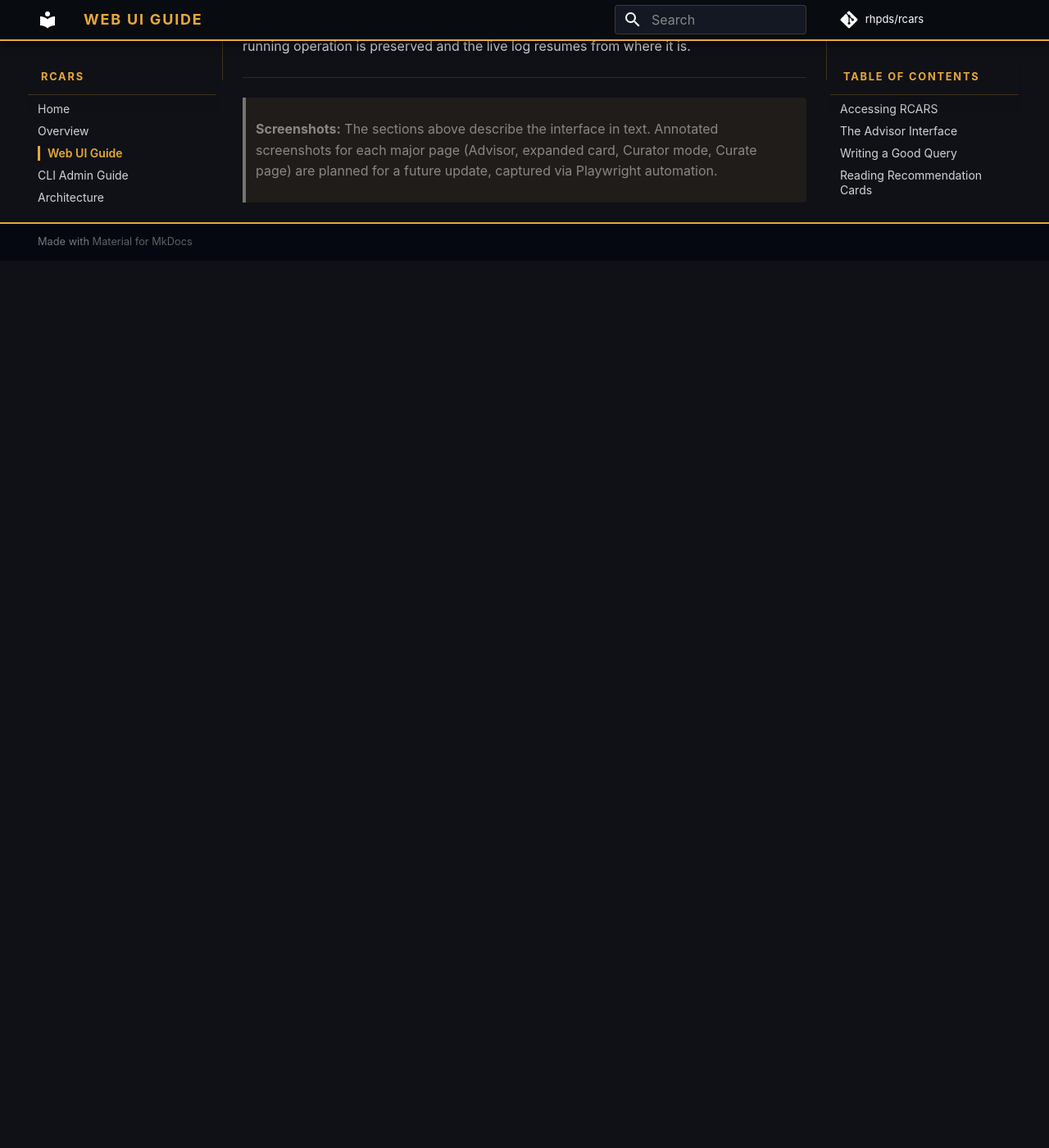
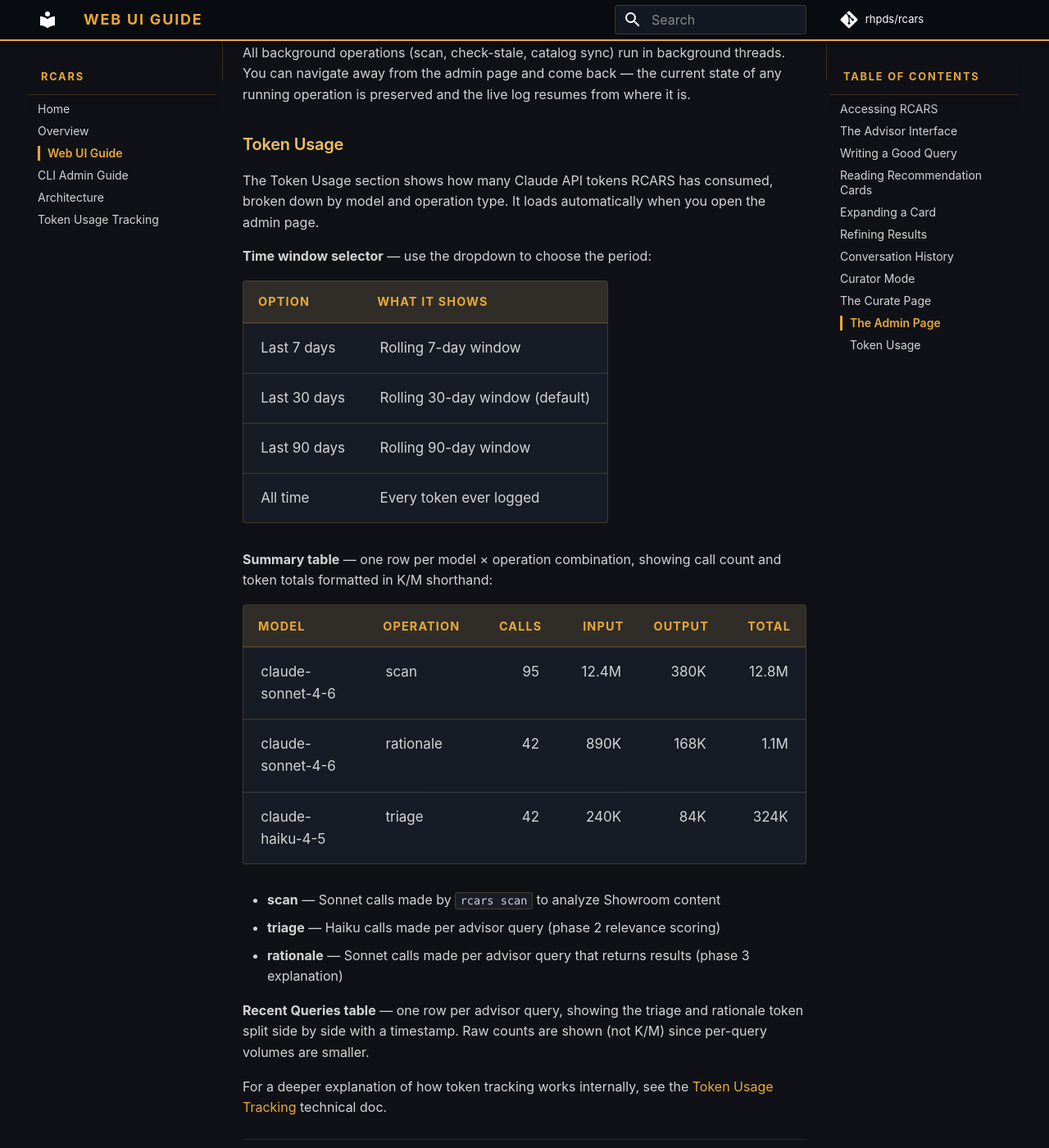
Before and after one commit to rhpds/rcars, an MkDocs documentation site: the page built from docs/guide-web.md, in a window 1280 px wide and 1400 px high, scrolled down 4755 px. Shown: the whole window at 82% size. Built offline with MkDocs 1.6.1 and Material for MkDocs 9.7.7, drawn with Linux system fonts in a browser that asks for light colours; comment, search, counter and statistics services are not loaded; before the commit the page ends 5073 px from its top, so only the background shows below that; some of the changed text lies outside the part shown.

Commit message:
docs: Add token usage tracking doc and update admin UI guide
Co-Authored-By: Claude Sonnet 4.6 (1M context) <noreply@anthropic.com>

```diff
--- a/docs/guide-web.md
+++ b/docs/guide-web.md
@@ -133,10 +133,40 @@ The Admin page (`/admin`) is visible to curators and admins. It shows:
 - **Catalog Sync** — triggers `rcars refresh` to pull the latest catalog metadata from Babylon
 - **Showroom Analysis** — triggers `rcars scan` to analyze unscanned and stale items. Shows a live scrolling log of the scan progress.
 - **Content Updates** — triggers `rcars check-stale` to detect which analyzed Showrooms have changed since the last scan. Items with content changes are marked stale and picked up by the next scan.
+- **Token Usage** — shows Anthropic API token consumption for the selected time window (see below)
 - **Curator Access** — lists configured curator email addresses
 
 All background operations (scan, check-stale, catalog sync) run in background threads. You can navigate away from the admin page and come back — the current state of any running operation is preserved and the live log resumes from where it is.
 
+### Token Usage
+
+The Token Usage section shows how many Claude API tokens RCARS has consumed, broken down by model and operation type. It loads automatically when you open the admin page.
+
+**Time window selector** — use the dropdown to choose the period:
+
+| Option | What it shows |
+|--------|--------------|
+| Last 7 days | Rolling 7-day window |
+| Last 30 days | Rolling 30-day window (default) |
+| Last 90 days | Rolling 90-day window |
+| All time | Every token ever logged |
+
+**Summary table** — one row per model × operation combination, showing call count and token totals formatted in K/M shorthand:
+
+| Model | Operation | Calls | Input | Output | Total |
+|-------|-----------|------:|------:|-------:|------:|
+| claude-sonnet-4-6 | scan | 95 | 12.4M | 380K | 12.8M |
+| claude-sonnet-4-6 | rationale | 42 | 890K | 168K | 1.1M |
+| claude-haiku-4-5 | triage | 42 | 240K | 84K | 324K |
+
+- **scan** — Sonnet calls made by `rcars scan` to analyze Showroom content
+- **triage** — Haiku calls made per advisor query (phase 2 relevance scoring)
+- **rationale** — Sonnet calls made per advisor query that returns results (phase 3 explanation)
+
+**Recent Queries table** — one row per advisor query, showing the triage and rationale token split side by side with a timestamp. Raw counts are shown (not K/M) since per-query volumes are smaller.
+
+For a deeper explanation of how token tracking works internally, see the [Token Usage Tracking](token-usage.md) technical doc.
+
 ---
 
 > **Screenshots:** The sections above describe the interface in text. Annotated screenshots for each major page (Advisor, expanded card, Curator mode, Curate page) are planned for a future update, captured via Playwright automation.
--- a/mkdocs.yml
+++ b/mkdocs.yml
@@ -35,6 +35,7 @@ nav:
   - Web UI Guide: guide-web.md
   - CLI Admin Guide: guide-cli.md
   - Architecture: architecture.md
+  - Token Usage Tracking: token-usage.md
 
 markdown_extensions:
   - tables
```
Also changed, not shown: docs/index.md (+1 -0 lines), docs/token-usage.md (added, +116 -0 lines).
